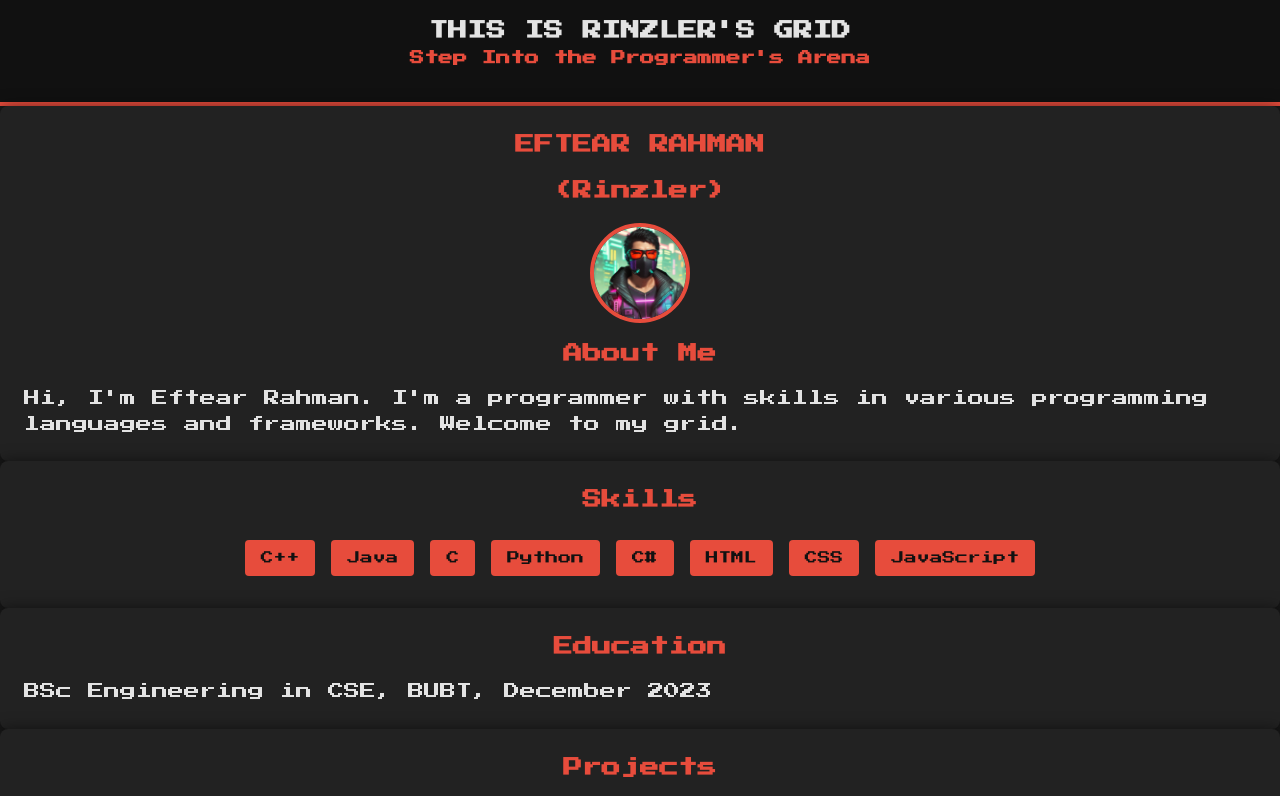
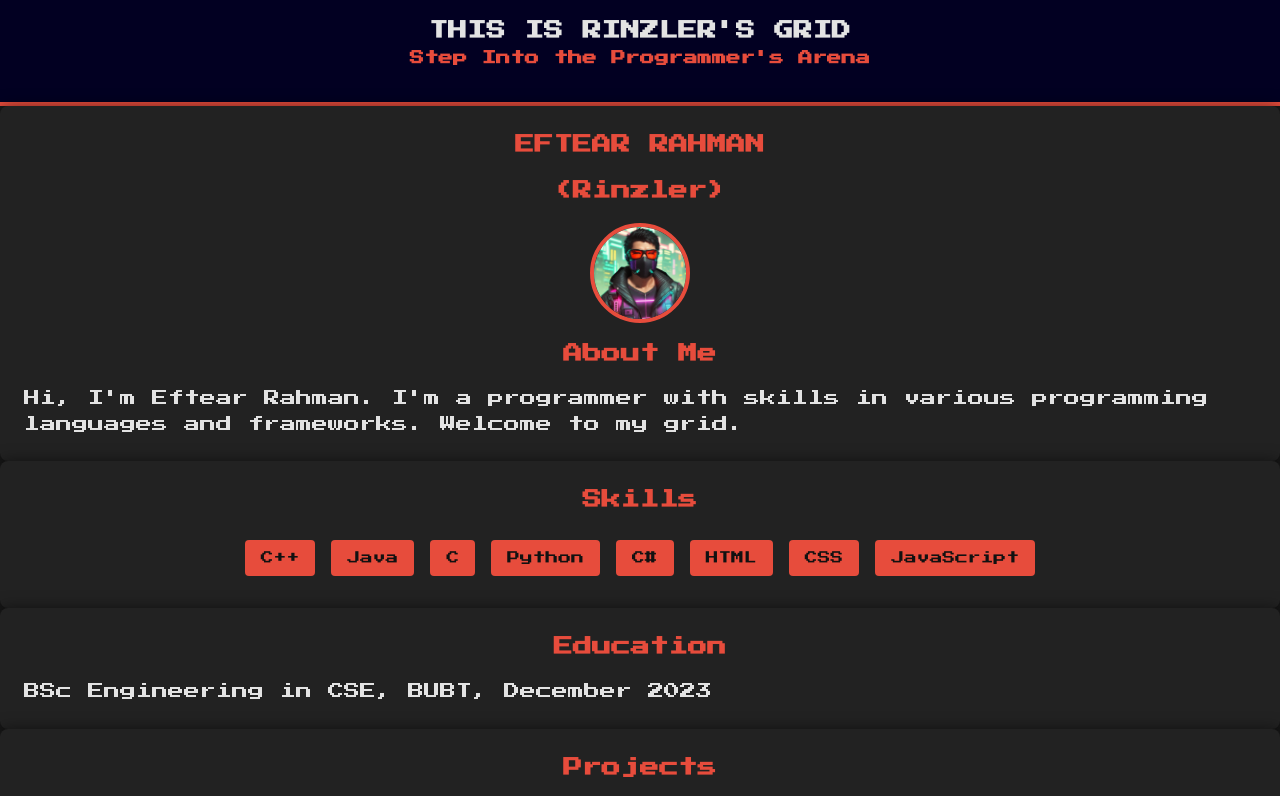
Before and after one commit to eftrahman/eftrahman.github.io, a plain HTML site: page index.html in a window 1280 px wide. Shown: the top 796 px of the page. Drawn offline with Linux system fonts and the light colour scheme.

Commit message:
Update styles.css

```diff
--- a/css/styles.css
+++ b/css/styles.css
@@ -15,7 +15,7 @@ body {
 }
 
 header {
-    background-color: #111;
+    background-color: #020022;
     color: #e3e3e3;
     padding: 1rem 0;
     text-align: center;
```
